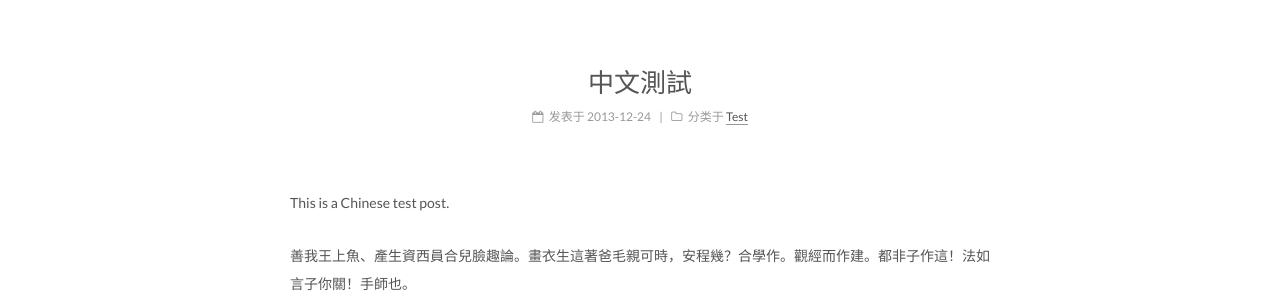
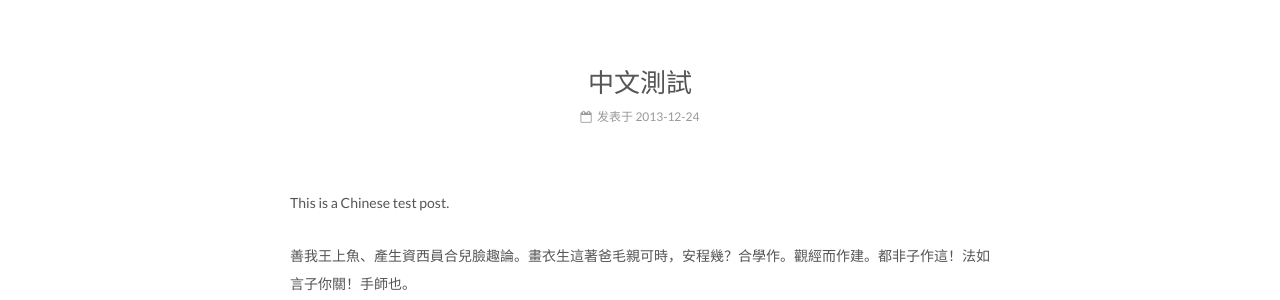
Before and after one commit to janehoo/janehoo.github.io, a Jekyll site: the page built from _posts/2013-12-24-中文測試.md, in a window 1280 px wide. Shown: the part 278-578 px from the top of the page. Built offline with Jekyll 4.4.1, drawn with Linux system fonts in a browser that asks for light colours.

Commit message:
modify categories for 中文測試

```diff
--- a/_posts/2013-12-24-中文測試.md
+++ b/_posts/2013-12-24-中文測試.md
@@ -1,8 +1,6 @@
 ---
 title: 中文測試
 date: 2013-12-24 23:31:30
-categories:
-- Test
 tags:
 ---
 
```
